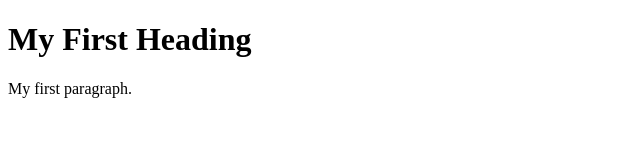
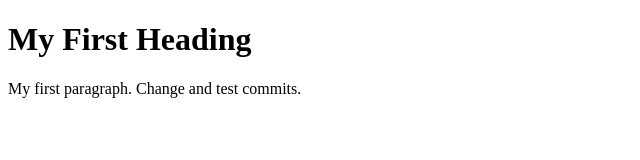
Before and after one commit to EmeraldColour/udemy-course, a plain HTML site: page index.html in a window 1280 px wide. Shown: the whole page, without its empty margins (0-640 px from the left). Drawn offline with Linux system fonts and the light colour scheme.

Commit message:
change text

```diff
--- a/index.html
+++ b/index.html
@@ -6,7 +6,7 @@
 <body>
 
 <h1>My First Heading</h1>
-<p>My first paragraph.</p>
+<p>My first paragraph. Change and test commits.</p>
 
 </body>
 </html>
```
